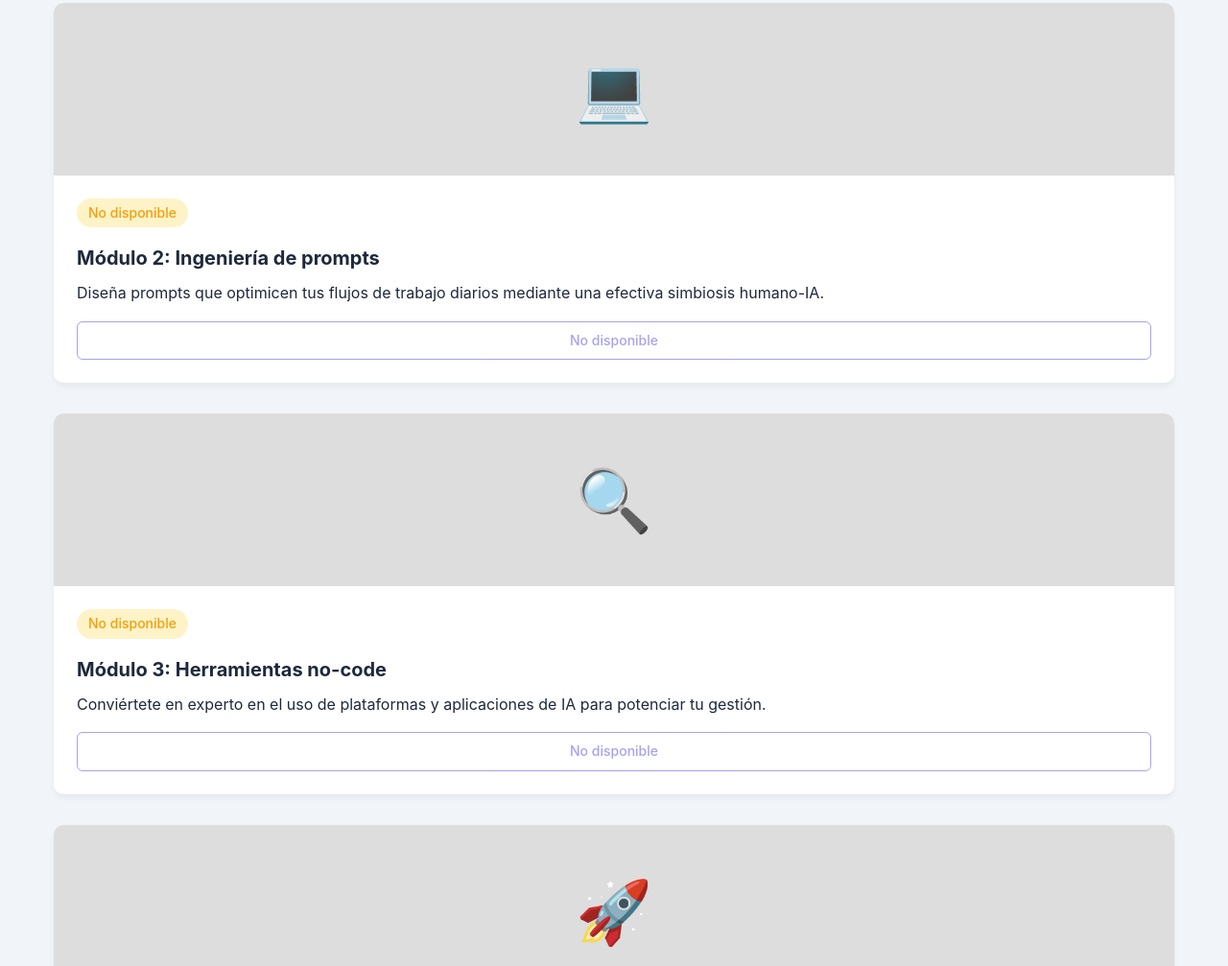
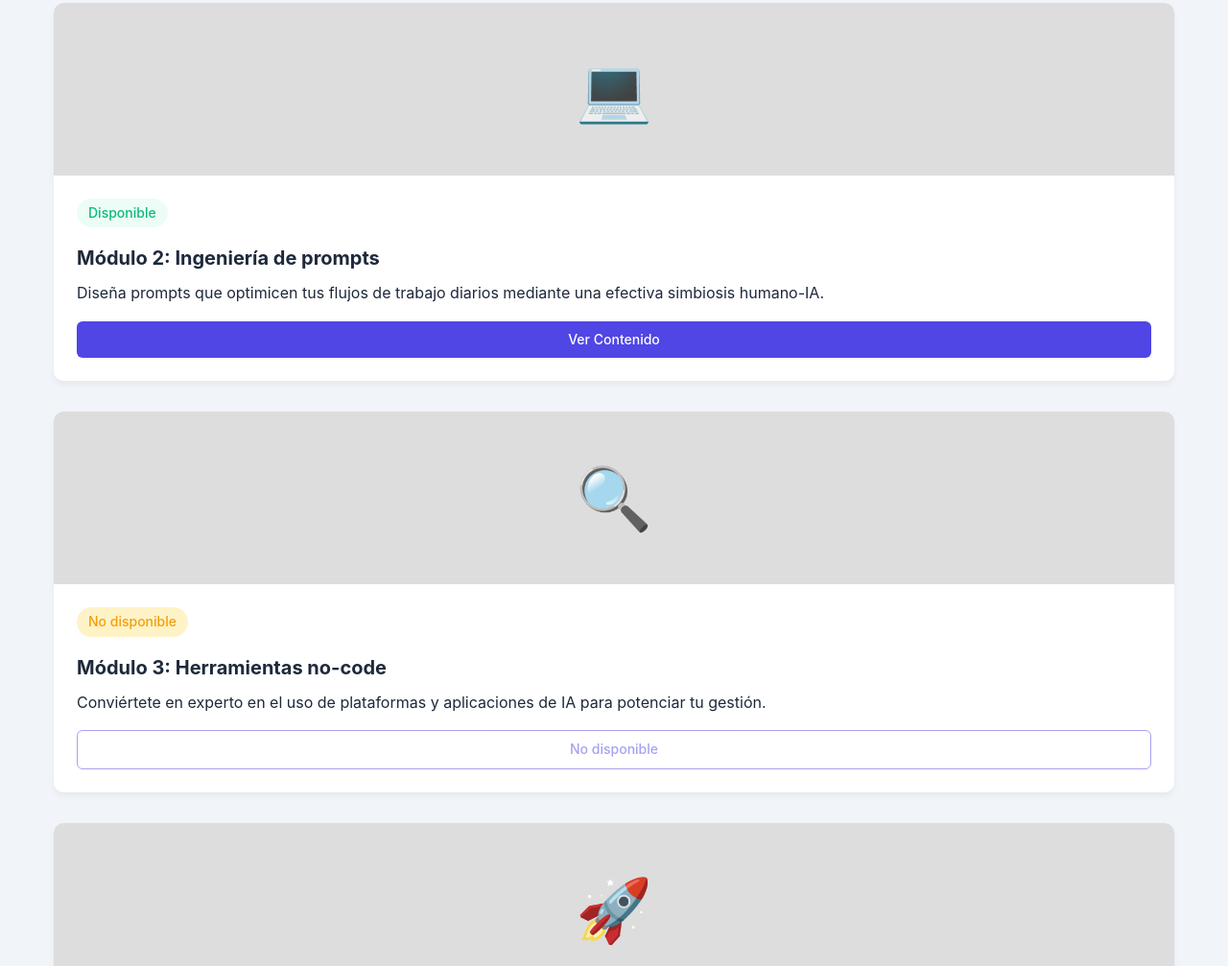
Before and after one commit to NelsonPortugalR/grabacion-taller, a plain HTML site: page index.html in a window 1280 px wide. Shown: the part 878-1885 px from the top of the page at 96% size. Drawn offline with Linux system fonts and the light colour scheme.

Commit message:
Update index.html

```diff
--- a/index.html
+++ b/index.html
@@ -663,11 +663,11 @@
                     💻
                 </div>
                 <div class="module-content">
-                            <span class="module-status status-upcoming">No disponible</span>
+                    <span class="module-status status-available">Disponible</span>
                     <h3>Módulo 2: Ingeniería de prompts</h3>
                     <p>Diseña prompts que optimicen tus flujos de trabajo diarios mediante una efectiva simbiosis humano-IA.</p>
                     <div class="module-actions">
-                                <span class="btn btn-outline" style="opacity: 0.5; cursor: not-allowed;">No disponible</span>
+                        <a href="#" class="btn btn-primary" id="modulo2-toggle">Ver Contenido</a>
                     </div>
                 </div>
             </div>
@@ -678,7 +678,7 @@
                         <p style="margin-bottom: 1.5rem;">Diseña prompts que optimicen tus flujos de trabajo diarios mediante una efectiva simbiosis humano-IA.</p>
 
                         <div class="video-container">
-                            <iframe id="vimeo-player" style="position:absolute;top:0;left:0;width:100%;height:100%;" src="https://player.vimeo.com/video/1065326937" frameborder="0" allow="autoplay; fullscreen; picture-in-picture" allowfullscreen></iframe>
+                            <iframe id="vimeo-player" style="position:absolute;top:0;left:0;width:100%;height:100%;" src="https://player.vimeo.com/video/1093332046" frameborder="0" allow="autoplay; fullscreen; picture-in-picture" allowfullscreen></iframe>
                         </div>
 
                         <button id="transcription-toggle-2" class="btn btn-outline" style="margin-top: 1.5rem;">Ver Resumen</button>
```
Lines whose indentation alone changed are shown as unchanged.
